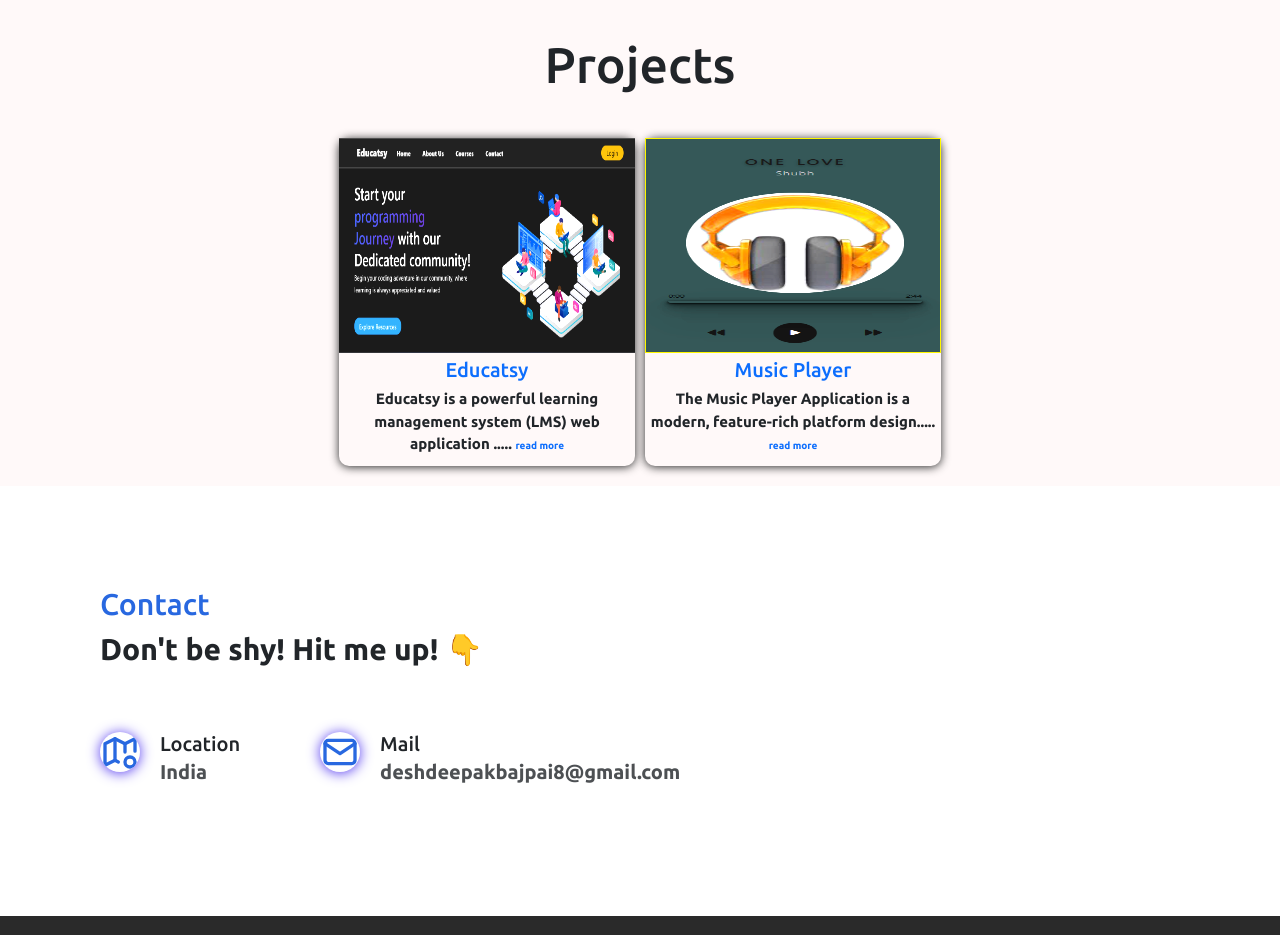
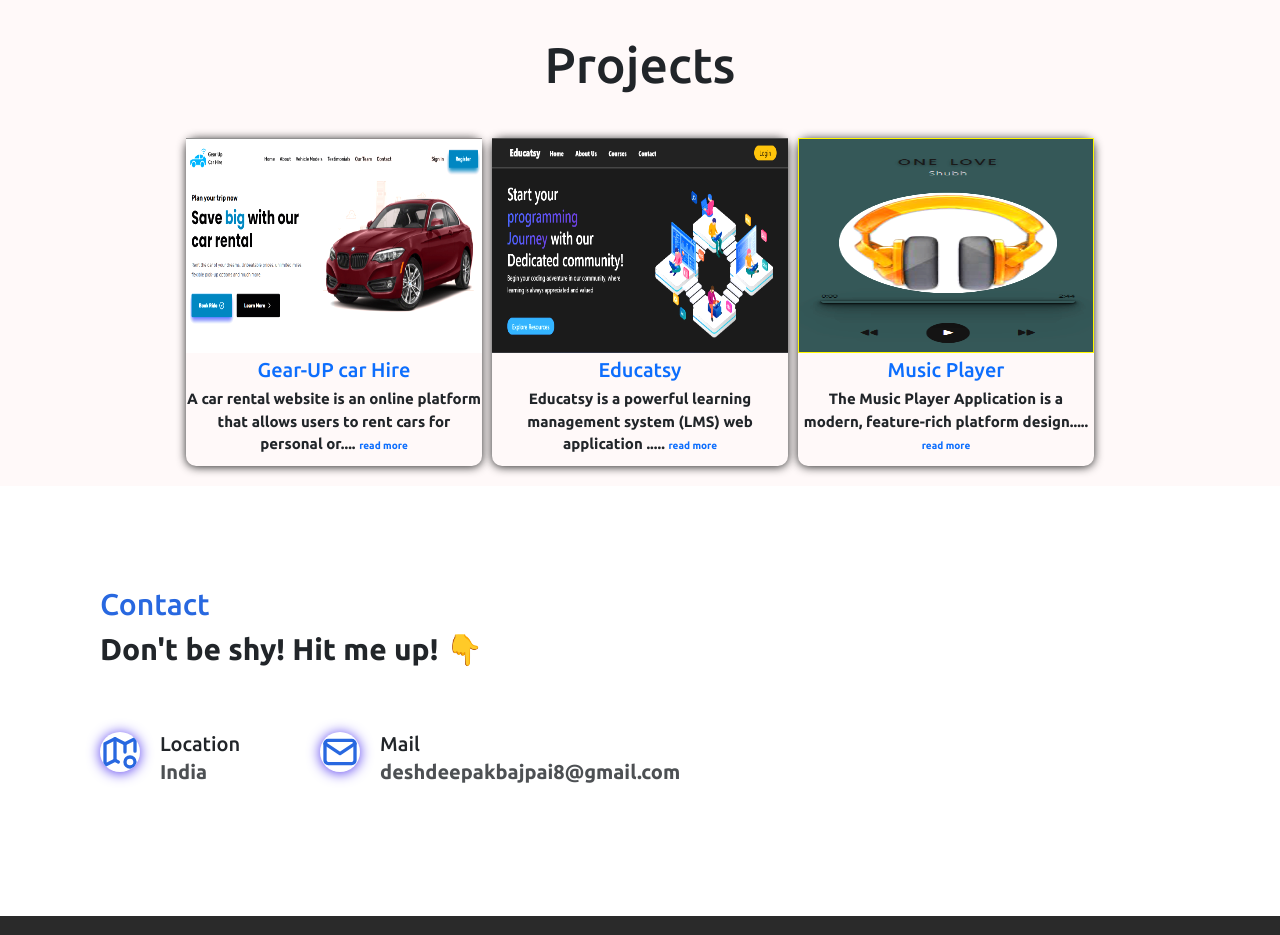
Before and after one commit to Deepak-cell311/Portfolio, a React (Vite) app: page / in a window 1280 px wide. Shown: the part 1240-2175 px from the top of the page. Built offline with nearby package versions, Linux system fonts and the light colour scheme.

Commit message:
Update Home.jsx

```diff
--- a/src/Components/Home.jsx
+++ b/src/Components/Home.jsx
@@ -3,6 +3,7 @@ import { Link } from "react-router-dom"
 import PropTypes from 'prop-types';
 import { Link as ScrollLink, Element } from 'react-scroll';
 import Card from "./Card";
+import gearUp from "../assets/gear up car hire.png"
 import educatsy from "../assets/Screenshot_20240722_075341.png"
 import musicPlayer from "../assets/music player.png"
 import aboutImage from "../assets/about-img..png"
@@ -65,6 +66,13 @@ function Home({ image }) {
                               <h1 className="project-heading" align="center">Projects</h1><br />
                               <article className="all-projects">
                                    <Card
+                                        image={gearUp}
+                                        name="Gear-UP car Hire"
+                                        website="https://gear-up-car-hire.vercel.app/"
+                                        paragraph="A car rental website is an online platform that allows users to rent cars for personal or...."
+                                        readMore = "https://github.com/Deepak-cell311/GearUp-Car-Hire/blob/main/Frontend/README.md"
+                                   />
+                                   <Card
                                         image={educatsy}
                                         name="Educatsy"
                                         website="https://educatsy.vercel.app/"
```
